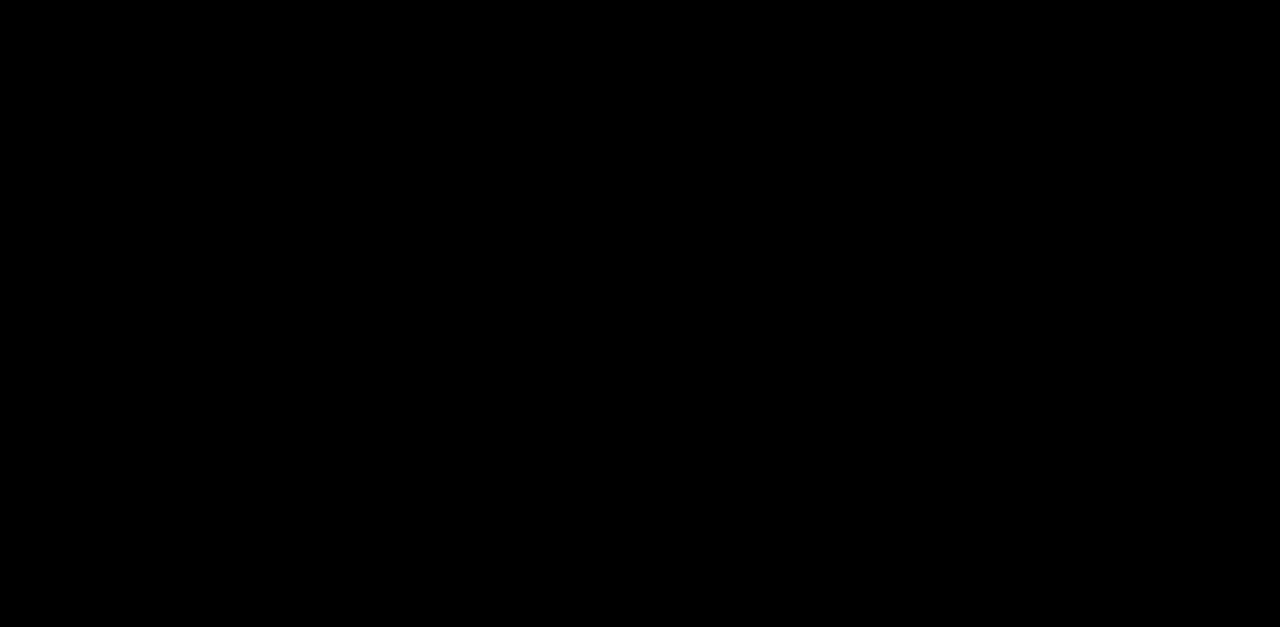
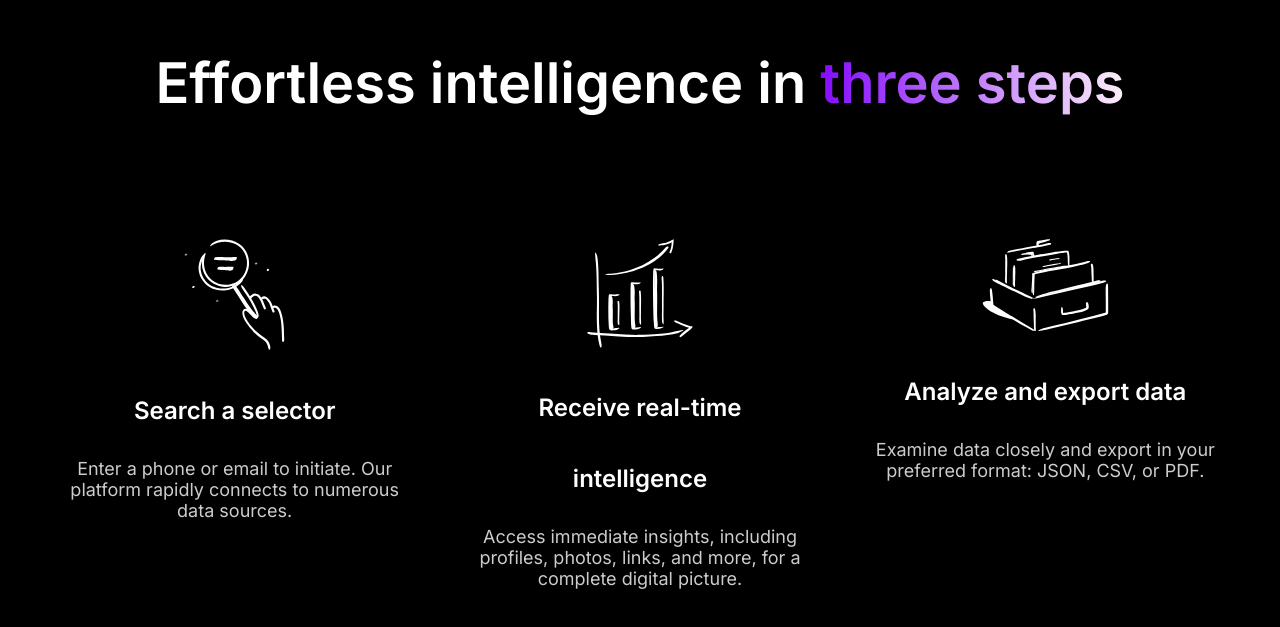
Before and after one commit to onfranciis/osint, a Next.js app: page / in a window 1280 px wide. Shown: the part 2022-2649 px from the top of the page. Before the commit the page ends 1855 px from the top, so only its background shows below. Built offline with nearby package versions, Linux system fonts and the light colour scheme.

Commit message:
feat: add landing page three

```diff
--- a/src/components/landingPage/LandingPage.tsx
+++ b/src/components/landingPage/LandingPage.tsx
@@ -1,5 +1,6 @@
 import "./LandingPage.scss";
 import One from "./One";
+import Three from "./Three";
 import Two from "./Two";
 
 const LandingPage = () => {
@@ -7,6 +8,7 @@ const LandingPage = () => {
     <div className="LandingPage">
       <One />
       <Two />
+      <Three />
     </div>
   );
 };
```
